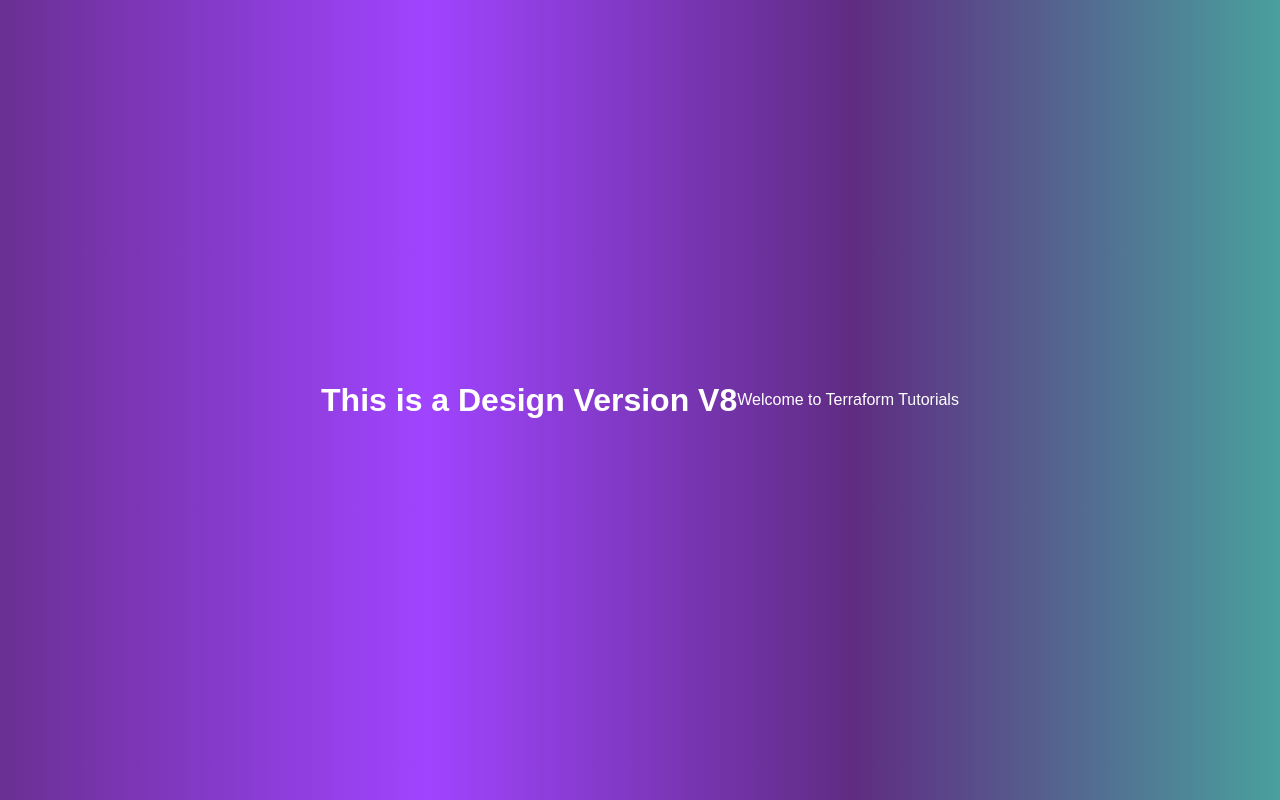
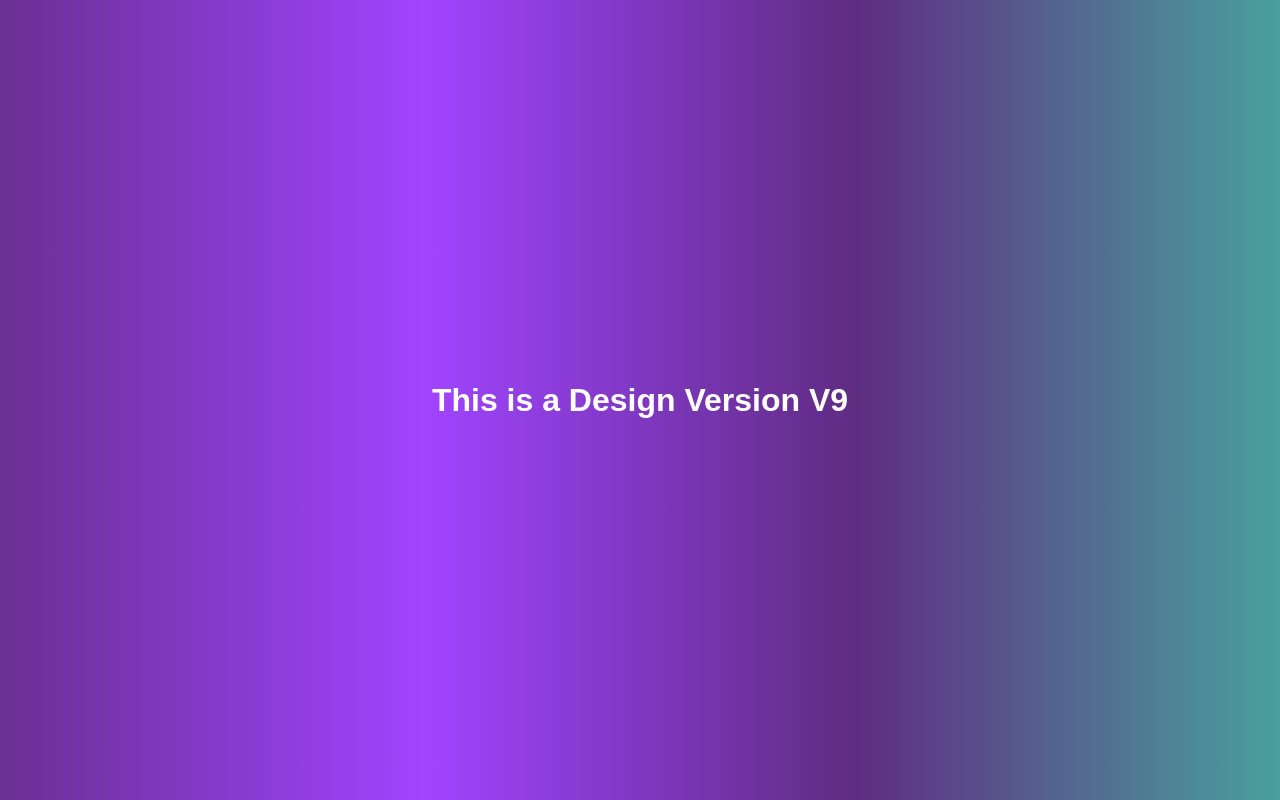
Before and after one commit to muhammadsharif313/myrepo, a plain HTML site: page index.html in a window 1280 px wide. Drawn offline with Linux system fonts and the light colour scheme.

Commit message:
This multi branches committs

```diff
--- a/index.html
+++ b/index.html
@@ -10,8 +10,8 @@
 </head>
 
 <body>
-    <h1>This is a Design Version V8</h1>
-    <p>Welcome to Terraform Tutorials</p>
+    <h1>This is a Design Version V9</h1>
+
 </body>
 
 </html>
```
